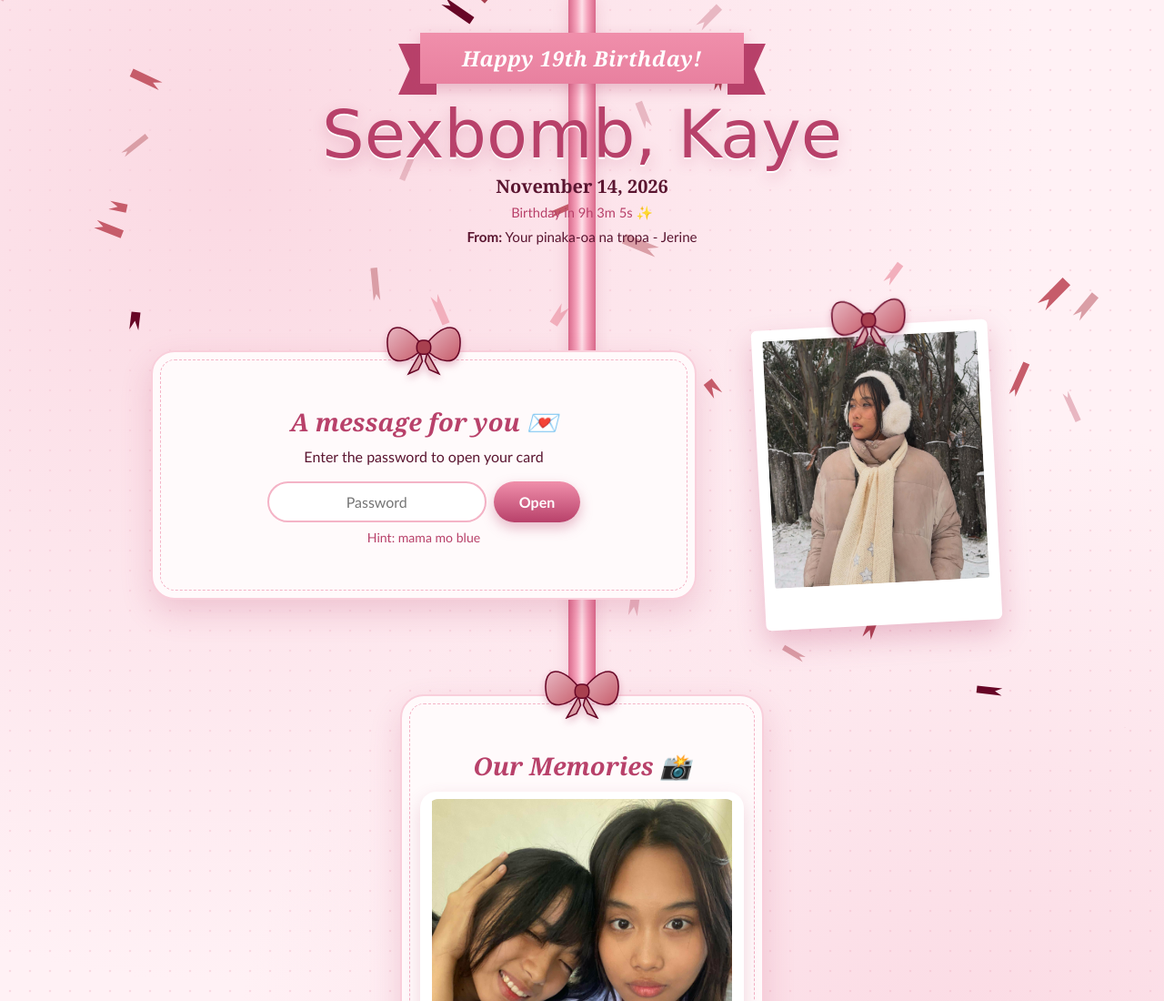
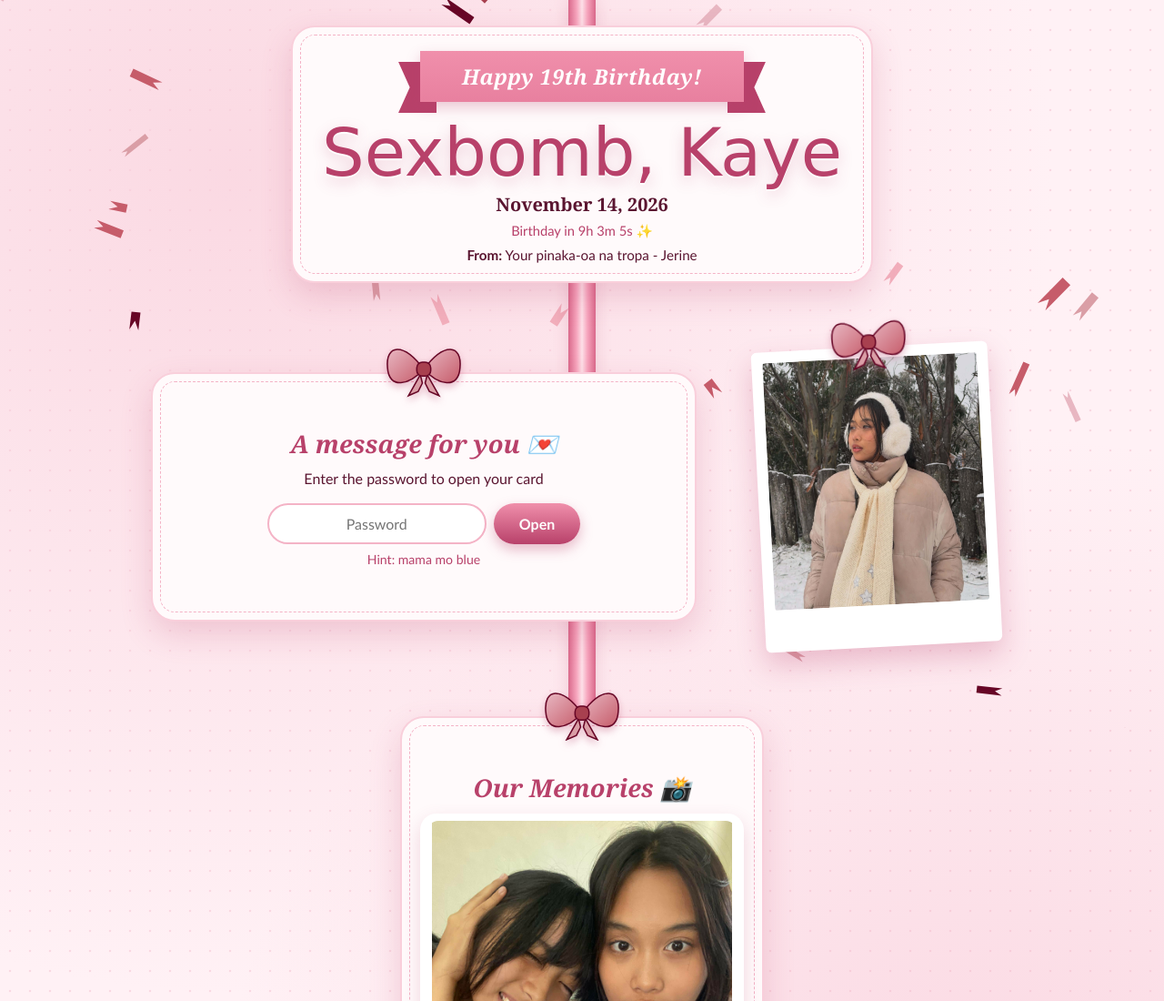
Before and after one commit to aguilarjerineangel-cmyk/kaye-sbirthday.com, a plain HTML site: page index.html in a window 1280 px wide. Shown: the top 1100 px of the page at 91% size. Drawn offline with Linux system fonts and the light colour scheme.

Commit message:
Update birthday.css

```diff
--- a/birthday.css
+++ b/birthday.css
@@ -1,3 +1,4 @@
+/* Kaye's birthday — pink satin / coquette */
 * { box-sizing: border-box; margin: 0; padding: 0; }
 
 :root {
@@ -52,7 +53,19 @@ body {
 }
 
 /* ---------- Banner ---------- */
-.banner { max-width: 640px; margin: 0 auto; padding: 8px 12px 18px; }
+.banner {
+    position: relative;
+    z-index: 0;                      /* keeps the ribbon tails above the box */
+    max-width: 640px;
+    margin: 0 auto;
+    padding: 26px 16px 20px;
+    border: 2px solid var(--ballet);
+    border-radius: 26px;
+    background: var(--paper);
+    box-shadow: 0 14px 34px rgba(184, 65, 106, .2);
+    outline: 1.5px dashed var(--blush);
+    outline-offset: -11px;
+}
 
 .ribbon-banner {
     position: relative;
```
